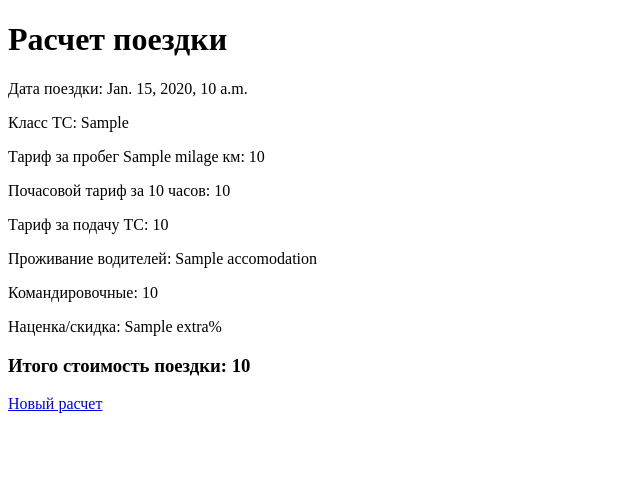
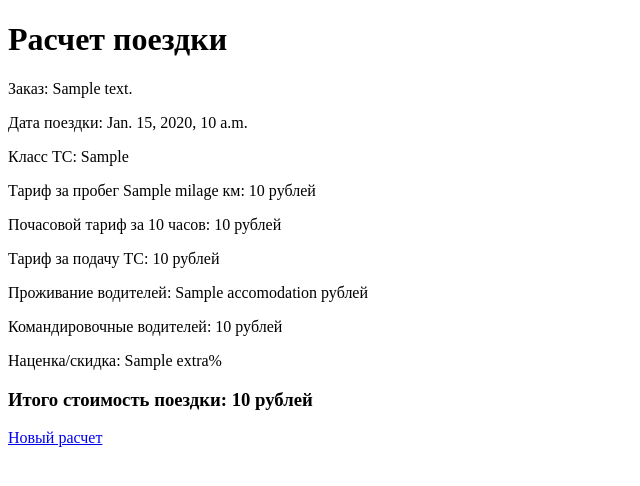
Before and after one commit to FedulovPhilipp/calc-1, a Django app: template pricing/templates/form2.html in a window 1280 px wide. Shown: the top 486 px of the page, without its empty margins (0-640 px from the left). Run offline with Django 3.2, Linux system fonts and the light colour scheme; the template is opened without the code that fills it: most values are stand-ins (such as "Sample title", 1, 10 or a date in 2020).

Commit message:
мелкие проделки

```diff
--- a/pricing/templates/form2.html
+++ b/pricing/templates/form2.html
@@ -2,15 +2,16 @@
 {% block content %}
 
 <h1>Расчет поездки</h1>
+<p>Заказ: {{ description }}</p>
 <p>Дата поездки: {{ route_date }}</p>
 <p>Класс ТС: {{ vihicle_class }}</p>
-<p>Тариф за пробег {{ milage }} км: {{ milage_cost }} </p>
-<p>Почасовой тариф за {{ duration }} часов: {{ duration_cost }}</p>
-<p>Тариф за подачу ТС: {{ delivery_cost }}</p>
-<p>Проживание водителей: {{ accomodation }}</p>
-<p>Командировочные: {{ drivers_fee }}</p>
+<p>Тариф за пробег {{ milage }} км: {{ milage_cost }} рублей</p>
+<p>Почасовой тариф за {{ duration }} часов: {{ duration_cost }} рублей</p>
+<p>Тариф за подачу ТС: {{ delivery_cost }} рублей</p>
+<p>Проживание водителей: {{ accomodation }} рублей</p>
+<p>Командировочные водителей: {{ drivers_fee }} рублей</p>
 <p>Наценка/скидка: {{ extra }}%</p>
-<h3>Итого стоимость поездки: {{ full_cost }}</h3>
+<h3>Итого стоимость поездки: {{ full_cost }} рублей</h3>
 
 
 <p><a href="{% url 'show_form' %}">Новый расчет</a></p></p>
```
Also changed, not shown: pricing/form1/views.py (+5 -5 lines).
